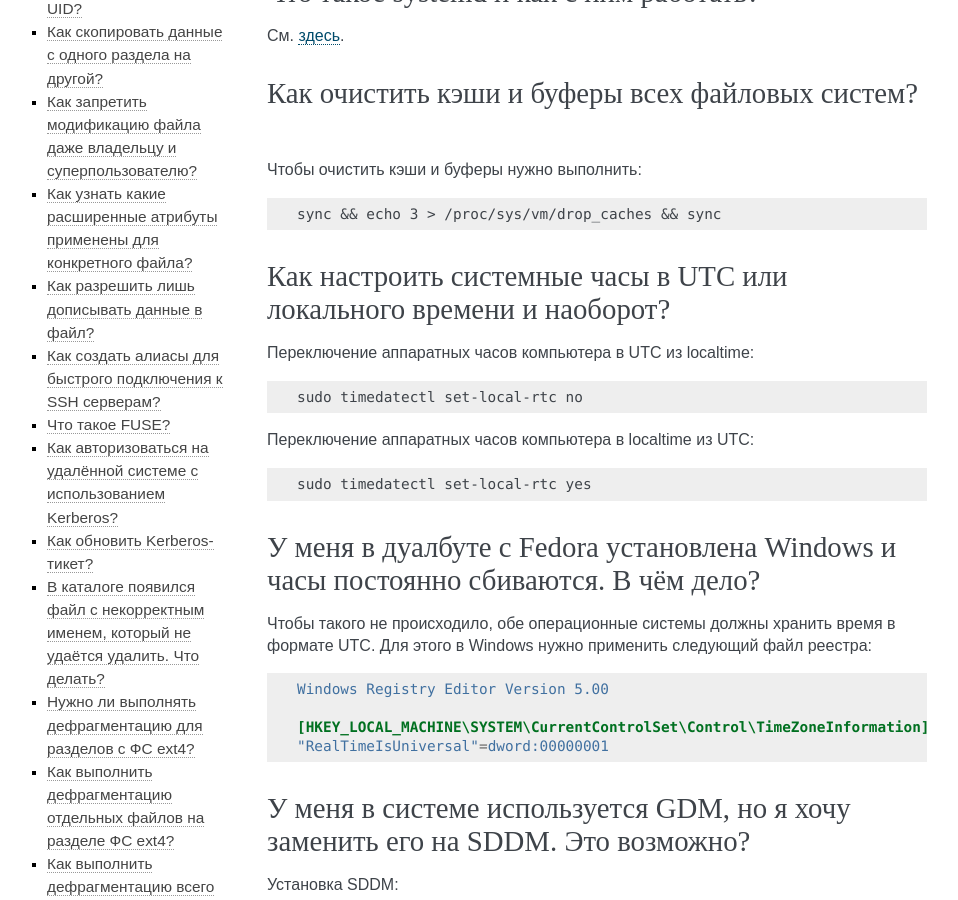
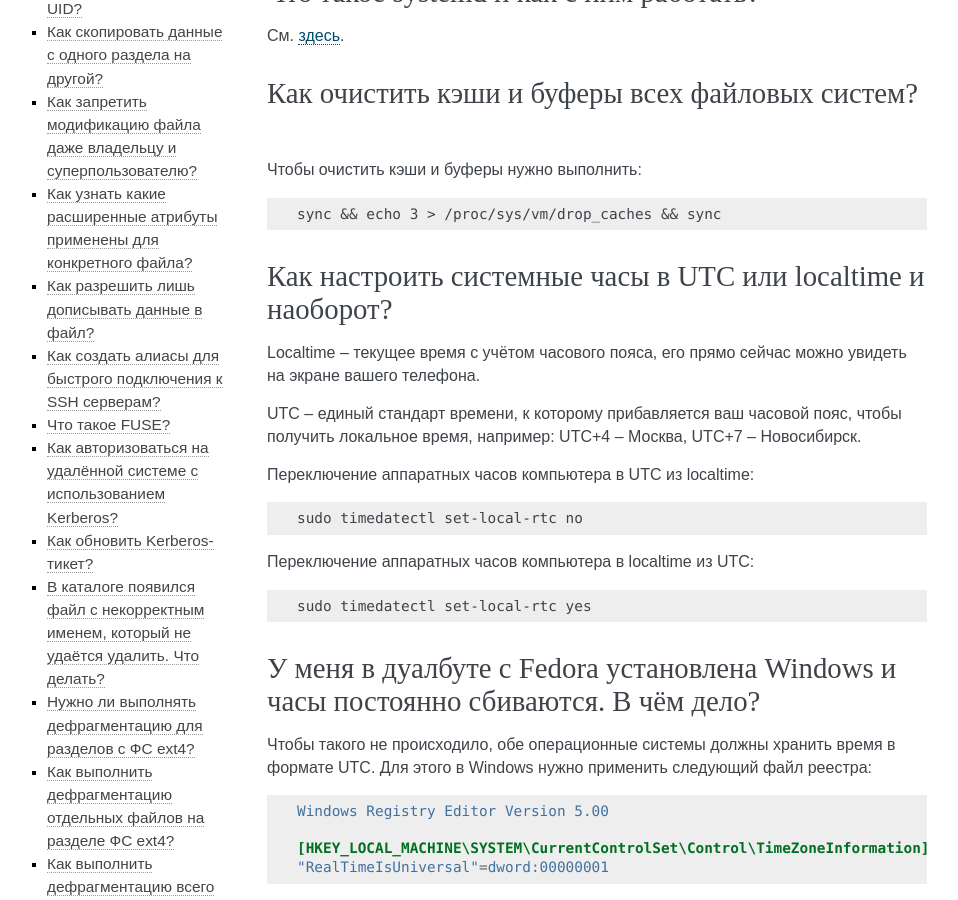
Before and after one commit to RussianFedora/FAQ, a Sphinx documentation site: the page built from source/administration.rst, in a window 1280 px wide and 900 px high, scrolled down 4132 px. Shown: the whole window, without its empty margins (153-1111 px from the left). Built offline with Sphinx 7.4.7, drawn with Linux system fonts in a browser that asks for light colours; some of the changed text lies outside the part shown.

Commit message:
Fix obscurity

```diff
--- a/source/administration.rst
+++ b/source/administration.rst
@@ -283,8 +283,12 @@
 .. index:: timezone, utc, hardware clock
 .. _system-time-utc:
 
-Как настроить системные часы в UTC или локального времени и наоборот?
+Как настроить системные часы в UTC или localtime и наоборот?
 ========================================================================
+
+Localtime -- текущее время с учётом часового пояса, его прямо сейчас можно увидеть на экране вашего телефона.
+
+UTC -- единый стандарт времени, к которому прибавляется ваш часовой пояс, чтобы получить локальное время, например: UTC+4 -- Москва, UTC+7 -- Новосибирск.
 
 Переключение аппаратных часов компьютера в UTC из localtime:
 
```
